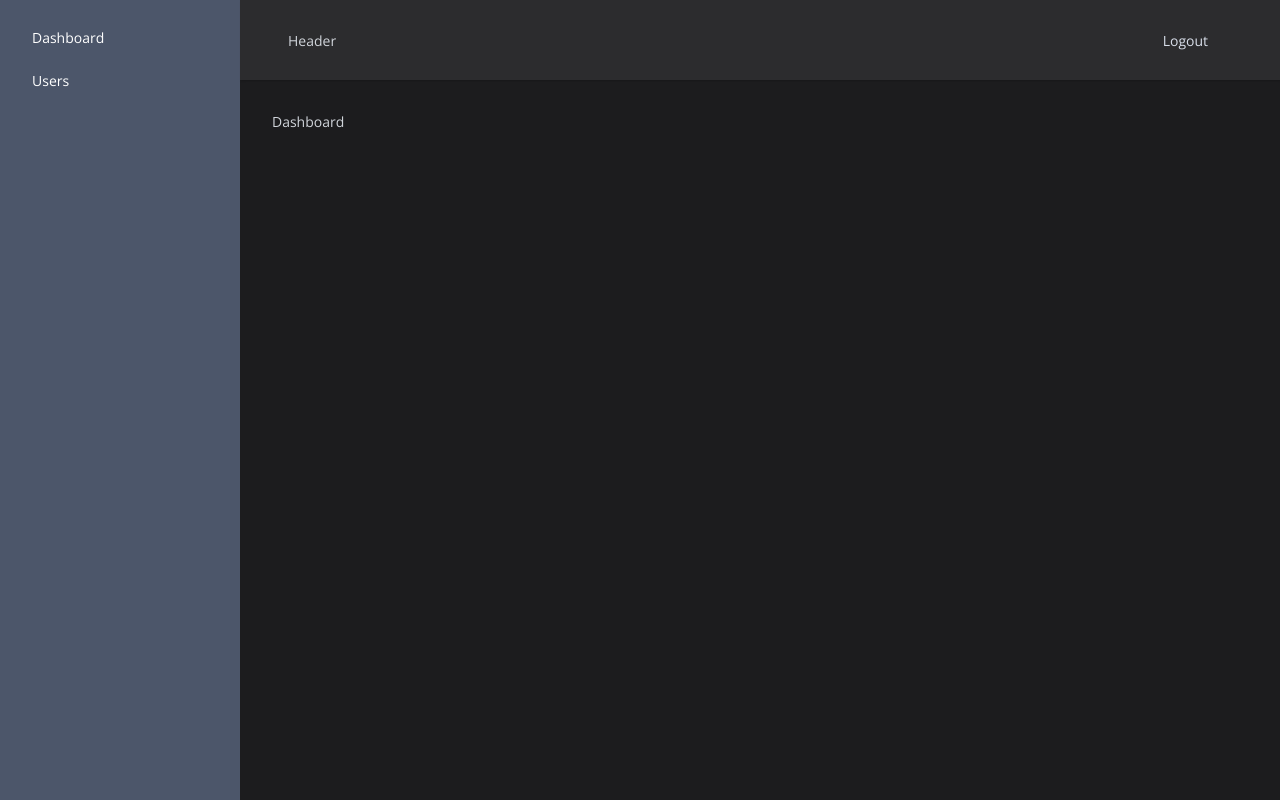
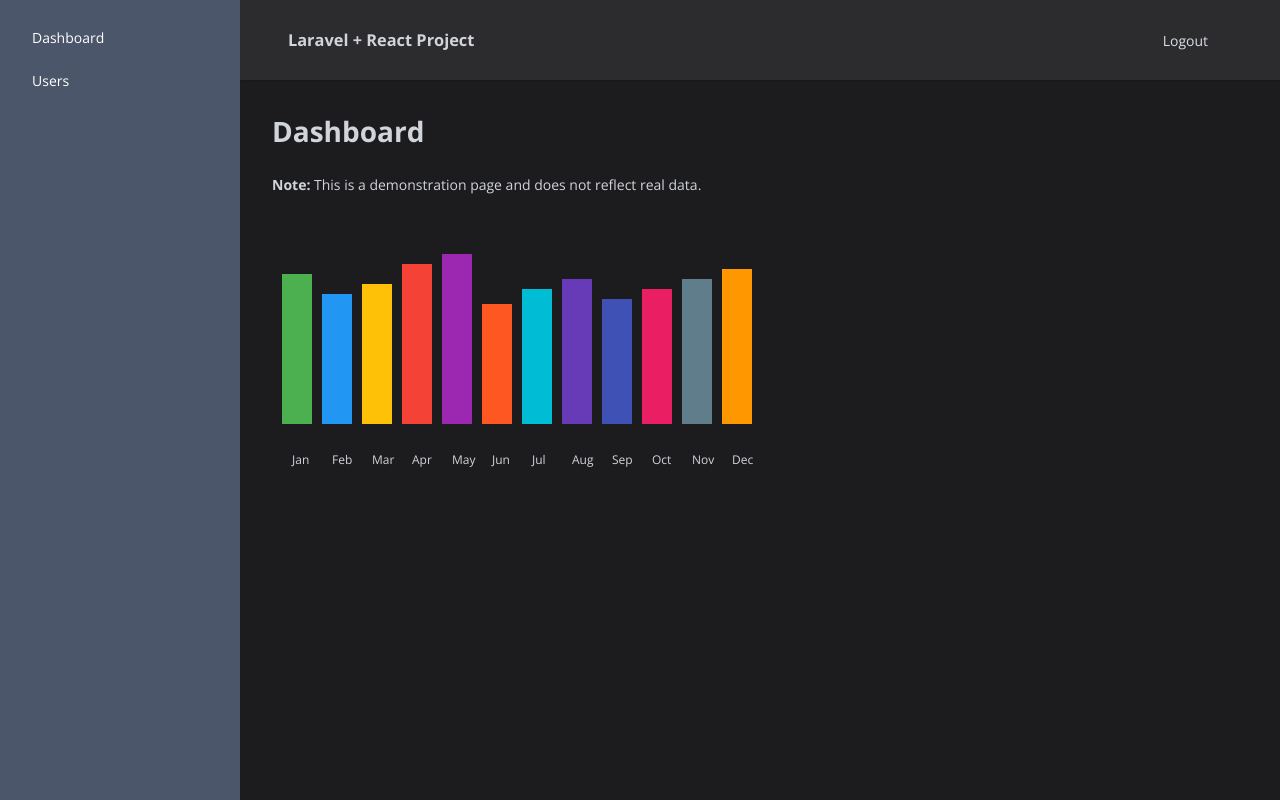
Before and after one commit to cristianscheid/users-crud, a React (Vite) app in the folder react/: page /dashboard in a window 1280 px wide. Built offline with nearby package versions, Linux system fonts and the light colour scheme; no server answers; sample sign-in values are in the browser's storage.

Commit message:
fix(frontend): add mock data on dashboard, fix spacing on users page and change header text

```diff
--- a/react/src/components/DefaultLayout.jsx
+++ b/react/src/components/DefaultLayout.jsx
@@ -32,7 +32,7 @@ export default function DefaultLayout() {
       </aside>
       <div className="content">
         <header>
-          <div>Header</div>
+          <h3>Laravel + React Project</h3>
           <div>
             {user.name}
             <a href="#" onClick={onLogout} className="btn-logout">
--- a/react/src/views/Dashboard.jsx
+++ b/react/src/views/Dashboard.jsx
@@ -1,3 +1,44 @@
+import React from 'react';
+
 export default function Dashboard() {
-  return <div>Dashboard</div>;
+  return (
+    <div>
+      <h1>Dashboard</h1>
+      <div className="dashboard-info">
+        <div className="info-card">
+          <p><strong>Note:</strong> This is a demonstration page and does not reflect real data.</p>
+        </div>
+        <div className="info-card">
+          <div className="graph-container">
+            <svg width="700" height="300" viewBox="0 0 700 300">
+              <rect x="10" y="80" width="30" height="150" fill="#4CAF50" />
+              <rect x="50" y="100" width="30" height="130" fill="#2196F3" />
+              <rect x="90" y="90" width="30" height="140" fill="#FFC107" />
+              <rect x="130" y="70" width="30" height="160" fill="#F44336" />
+              <rect x="170" y="60" width="30" height="170" fill="#9C27B0" />
+              <rect x="210" y="110" width="30" height="120" fill="#FF5722" />
+              <rect x="250" y="95" width="30" height="135" fill="#00BCD4" />
+              <rect x="290" y="85" width="30" height="145" fill="#673AB7" />
+              <rect x="330" y="105" width="30" height="125" fill="#3F51B5" />
+              <rect x="370" y="95" width="30" height="135" fill="#E91E63" />
+              <rect x="410" y="85" width="30" height="145" fill="#607D8B" />
+              <rect x="450" y="75" width="30" height="155" fill="#FF9800" />
+              <text x="20" y="270" fontSize="12" fill="#d1d5db">Jan</text>
+              <text x="60" y="270" fontSize="12" fill="#d1d5db">Feb</text>
+              <text x="100" y="270" fontSize="12" fill="#d1d5db">Mar</text>
+              <text x="140" y="270" fontSize="12" fill="#d1d5db">Apr</text>
+              <text x="180" y="270" fontSize="12" fill="#d1d5db">May</text>
+              <text x="220" y="270" fontSize="12" fill="#d1d5db">Jun</text>
+              <text x="260" y="270" fontSize="12" fill="#d1d5db">Jul</text>
+              <text x="300" y="270" fontSize="12" fill="#d1d5db">Aug</text>
+              <text x="340" y="270" fontSize="12" fill="#d1d5db">Sep</text>
+              <text x="380" y="270" fontSize="12" fill="#d1d5db">Oct</text>
+              <text x="420" y="270" fontSize="12" fill="#d1d5db">Nov</text>
+              <text x="460" y="270" fontSize="12" fill="#d1d5db">Dec</text>
+            </svg>
+          </div>
+        </div>
+      </div>
+    </div>
+  );
 }
--- a/react/src/views/Users.jsx
+++ b/react/src/views/Users.jsx
@@ -91,7 +91,6 @@ export default function Users() {
                     <Link to={"/users/" + u.id} className="btn-edit">
                       Edit
                     </Link>
-                    &nbsp;
                     <button
                       onClick={(ev) => onDeleteClick(u)}
                       className="btn-delete"
```
